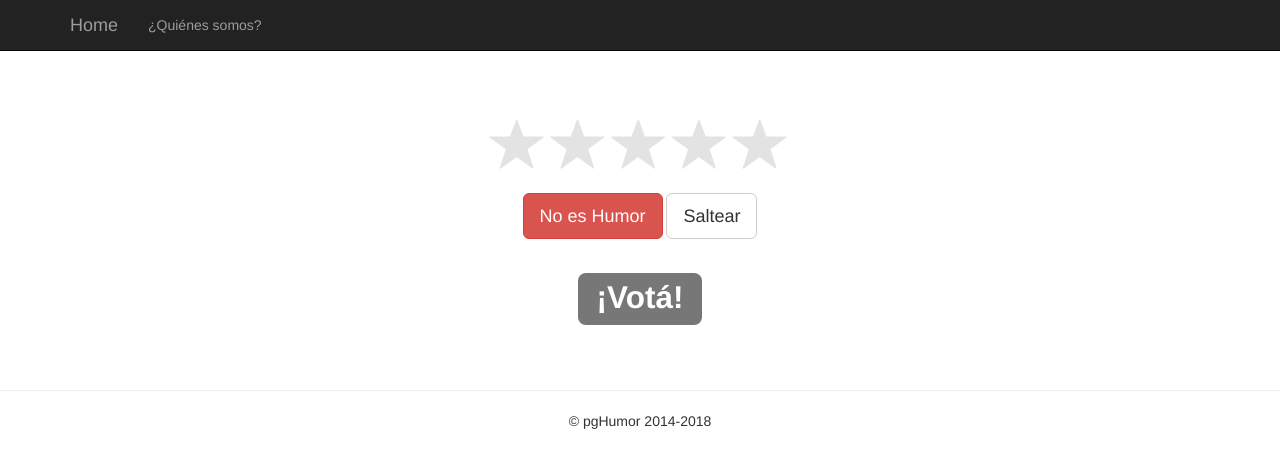
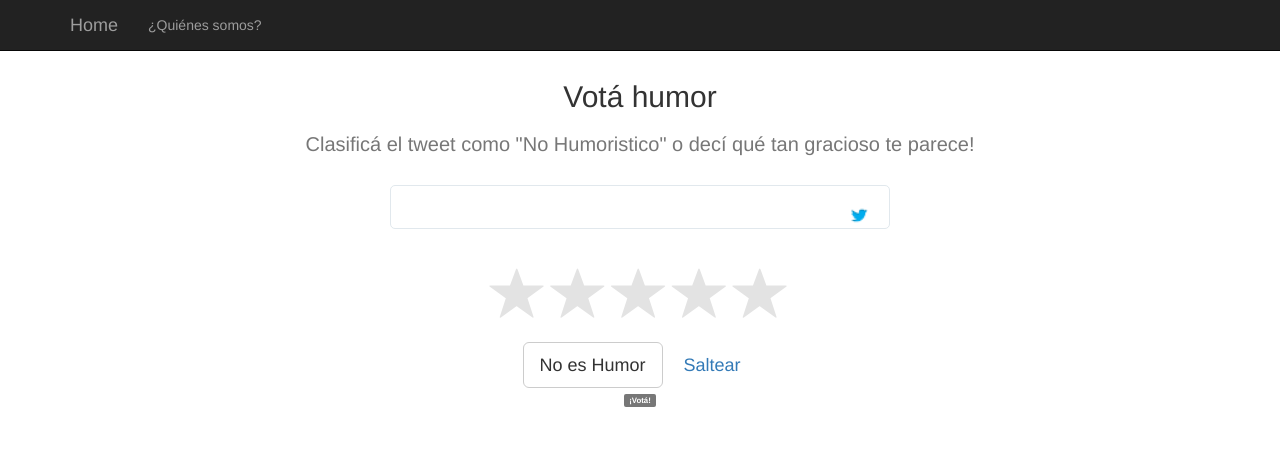
Before and after one commit to pln-fing-udelar/pghumor-clasificahumor, a Flask app: page / in a window 1280 px wide. Shown: the top 468 px of the page. Run offline with Flask 2, Linux system fonts and the light colour scheme; data that the repository does not hold is empty; some libraries are stand-ins or nearby versions.

Commit message:
Change the tweet container style

```diff
--- a/clasificahumor/main.py
+++ b/clasificahumor/main.py
@@ -49,8 +49,6 @@ def tweets_route() -> Response:
 def vote_and_get_new_tweet_route() -> Response:
     session_id = request.cookies.get('session')
 
-    app.logger.info(request.form)
-
     if 'tweet_id' in request.form and 'vote' in request.form:
         database.add_vote(session_id, request.form['tweet_id'], request.form['vote'])
 
--- a/clasificahumor/static/css/main.css
+++ b/clasificahumor/static/css/main.css
@@ -1,5 +1,5 @@
 body {
-    padding-top: 50px;
+    margin-top: 20px;
 }
 
 .content {
@@ -11,12 +11,42 @@ body {
     clear: both;
 }
 
+h1 {
+	font-size: 30px;
+}
+
+h2 {
+	font-size: 20px;
+    color: #777777;
+}
+
+#tweet {
+    border-radius: 5px;
+    border: 1px solid #e1e8ed;
+    max-width: 500px;
+    margin: 30px auto;
+    padding: 20px 20px 12px 20px;
+}
+
+#tweet-logo {
+    height: 20px;
+    width: 20px;
+    float: right;
+}
+
+#tweet-text {
+    color: #1c2022;
+    cursor: text;
+    font-family: Helvetica, Roboto, "Segoe UI", Calibri, sans-serif;
+    font-size: 16px;
+    line-height: 1.4;
+    margin-right: 25px;
+    white-space: pre-wrap;
+    word-wrap: break-word;
+}
+
 #about-us-content {
     display: none;
-}
-
-h1 {
-	font-size: 56px;
 }
 
 footer {
--- a/clasificahumor/static/index.html
+++ b/clasificahumor/static/index.html
@@ -40,12 +40,19 @@
 
   <div class="container">
     <div id="home-content" class="content">
-      <p id="tweet" class="lead"></p>
+      <h1>Votá humor</h1>
+      <h2>Clasificá el tweet como "No Humoristico" o decí qué tan gracioso te parece!</h2>
+
+      <div id="tweet">
+        <img id="tweet-logo" src="img/twitter.ico" />
+        <p id="tweet-text"></p>
+      </div>
+
       <input id="rating" type="number" class="rating" step="1" data-size="lg" title="Rating" />
-      <button type="button" class="btn btn-lg btn-danger" onclick="vote('x');">No es Humor</button>
-      <button type="button" class="btn btn-lg btn-default" onclick="vote('n');">Saltear</button>
+      <button type="button" class="btn btn-lg btn-default" onclick="vote('x');">No es Humor</button>
+      <button type="button" class="btn btn-lg btn-link" onclick="vote('n');">Saltear</button>
       <div class="clear"></div>
-      <h1><span id="caption" class="label"></span></h1>
+      <span id="caption" class="label"></span>
     </div>
 
     <div id="about-us-content" class="content">
@@ -70,10 +77,6 @@
       </p>
     </div>
   </div>
-
-  <hr>
-
-  <footer><p>&copy; pgHumor 2014-2018</p></footer>
 
   <script src="https://code.jquery.com/jquery-3.3.1.min.js"
           integrity="sha256-FgpCb/KJQlLNfOu91ta32o/NMZxltwRo8QtmkMRdAu8=" crossorigin="anonymous"></script>
--- a/clasificahumor/static/js/main.js
+++ b/clasificahumor/static/js/main.js
@@ -37,7 +37,7 @@ $(document).ready(function () {
 });
 
 function setupElements() {
-    $tweet = $('#tweet');
+    $tweet = $('#tweet-text');
     $rating = $('#rating');
     $caption = $('#caption');
     $homeContent = $('#home-content');
```
Also changed, not shown: clasificahumor/static/img/twitter.ico (added).
